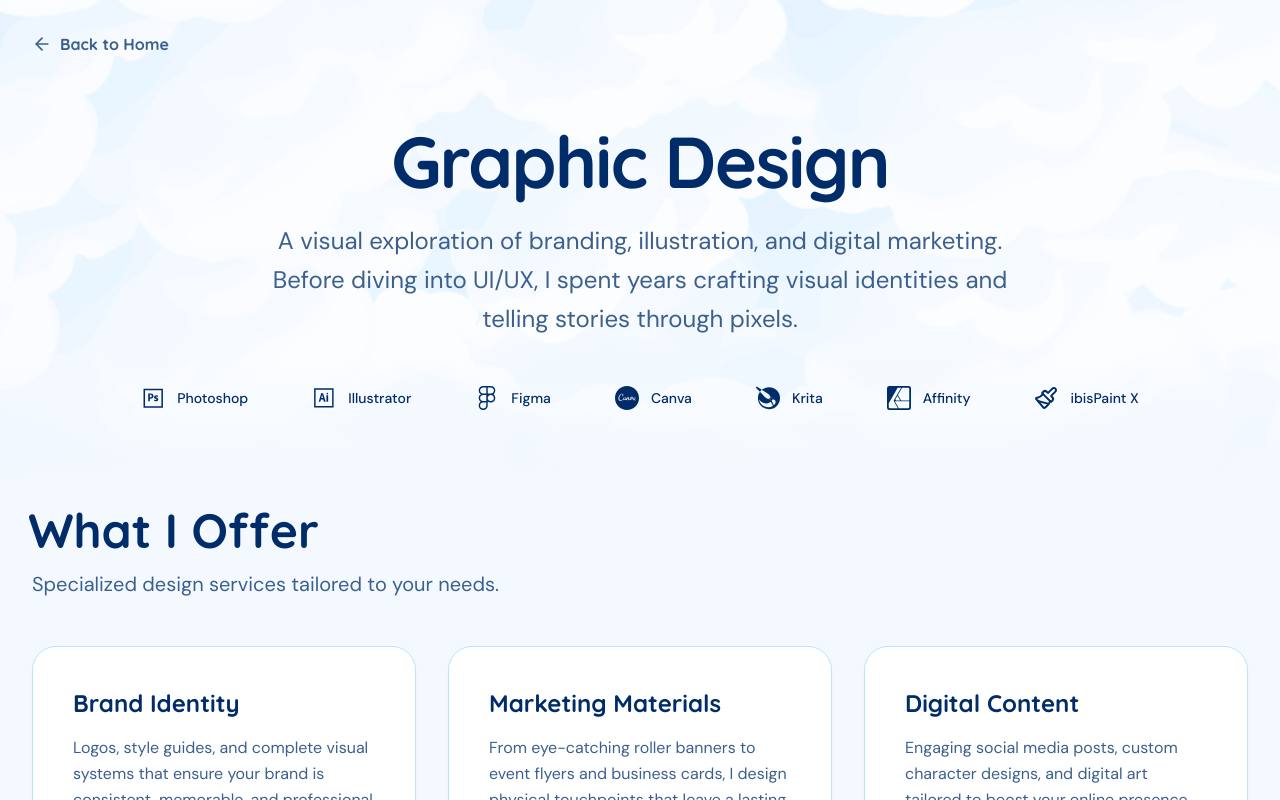
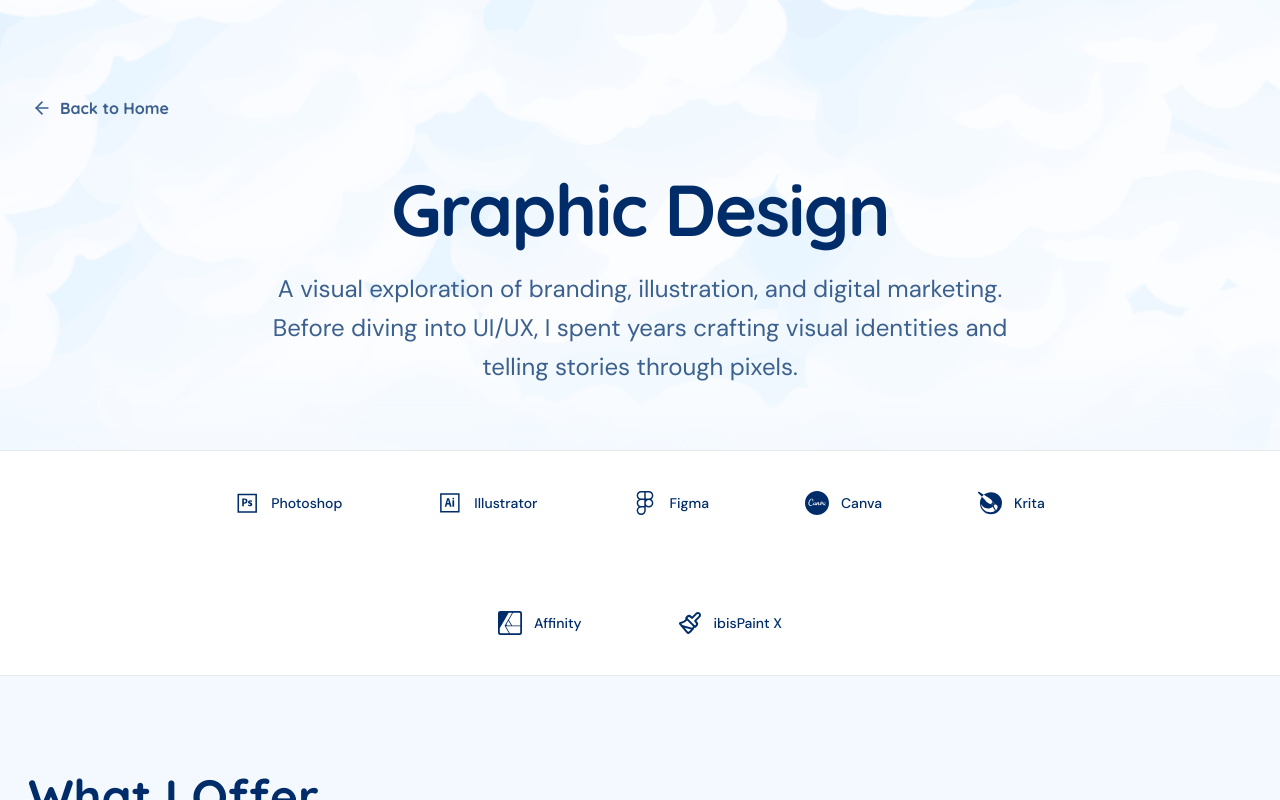
Before and after one commit to nadiahossny/nadiahossnyportfolio, a React (Vite) app: page /graphic-design in a window 1280 px wide. Shown: the top 800 px of the page. Built offline with nearby package versions, Linux system fonts and the light colour scheme.

Commit message:
UI: Increase top padding on Graphic Design page and fix layout container

```diff
--- a/src/pages/Services.tsx
+++ b/src/pages/Services.tsx
@@ -87,7 +87,7 @@ export default function Services() {
       </div>
 
       {/* Nav / Header */}
-      <nav className="relative z-10 p-8">
+      <nav className="relative z-10 px-8 pt-24 pb-8">
         <Link
           to="/"
           className="inline-flex items-center text-bodytext hover:text-headline transition-colors group"
@@ -97,12 +97,13 @@ export default function Services() {
         </Link>
       </nav>
 
-      <main className="relative z-10 max-w-7xl mx-auto px-8 pb-12 pt-8">
+      <main className="relative z-10">
+        <div className="max-w-7xl mx-auto px-8 pt-4 pb-16">
           <motion.div
             initial="hidden"
             animate="visible"
             variants={fadeUp}
-          className="max-w-3xl mx-auto text-center mb-12"
+            className="max-w-3xl mx-auto text-center"
           >
             <h1 className="text-6xl md:text-7xl font-display font-bold text-headline mb-6 tracking-tight">Graphic Design</h1>
             <p className="text-2xl text-bodytext font-light leading-relaxed">
@@ -110,13 +111,15 @@ export default function Services() {
               Before diving into UI/UX, I spent years crafting visual identities and telling stories through pixels.
             </p>
           </motion.div>
+        </div>
 
         {/* Tools Strip */}
+        <section className="py-10 border-y border-headline/10 bg-white relative z-10 mb-24">
           <motion.div
             initial={{ opacity: 0, y: 20 }}
             animate={{ opacity: 1, y: 0 }}
             transition={{ duration: 0.6, delay: 0.3 }}
-          className="flex flex-wrap justify-center gap-8 md:gap-16 mb-24 opacity-80"
+            className="max-w-5xl mx-auto px-6 flex flex-wrap justify-center gap-12 md:gap-24 opacity-80"
           >
             <div className="flex items-center gap-3 text-headline hover:text-cta transition-colors duration-300 cursor-default"><DiPhotoshop className="w-6 h-6" /><span className="text-sm font-medium">Photoshop</span></div>
             <div className="flex items-center gap-3 text-headline hover:text-cta transition-colors duration-300 cursor-default"><DiIllustrator className="w-6 h-6" /><span className="text-sm font-medium">Illustrator</span></div>
@@ -126,6 +129,9 @@ export default function Services() {
             <div className="flex items-center gap-3 text-headline hover:text-cta transition-colors duration-300 cursor-default"><SiAffinitydesigner className="w-6 h-6" /><span className="text-sm font-medium">Affinity</span></div>
             <div className="flex items-center gap-3 text-headline hover:text-cta transition-colors duration-300 cursor-default"><Paintbrush className="w-6 h-6" /><span className="text-sm font-medium">ibisPaint X</span></div>
           </motion.div>
+        </section>
+
+        <div className="max-w-7xl mx-auto px-8 pb-12">
 
 
         {/* What I Offer Section */}
@@ -184,6 +190,7 @@ export default function Services() {
               <h3 className="text-2xl font-display text-headline font-semibold group-hover:text-cta transition-colors">{project.title}</h3>
             </motion.div>
           ))}
+        </div>
         </div>
       </main>
 
```
Lines whose indentation alone changed are shown as unchanged.
